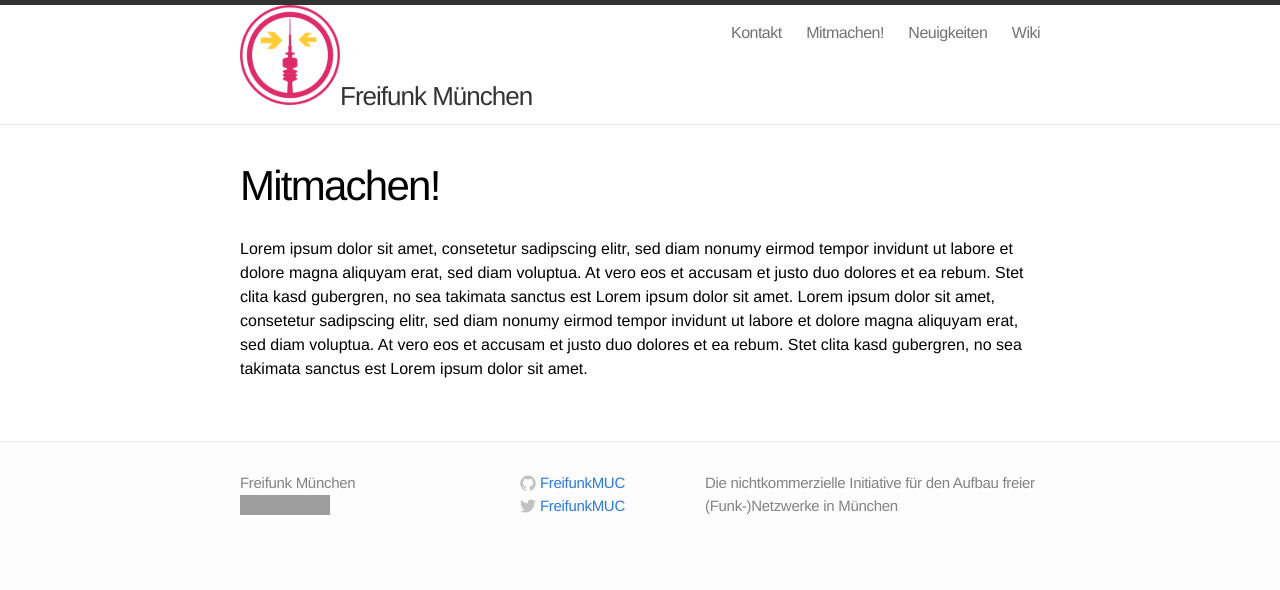
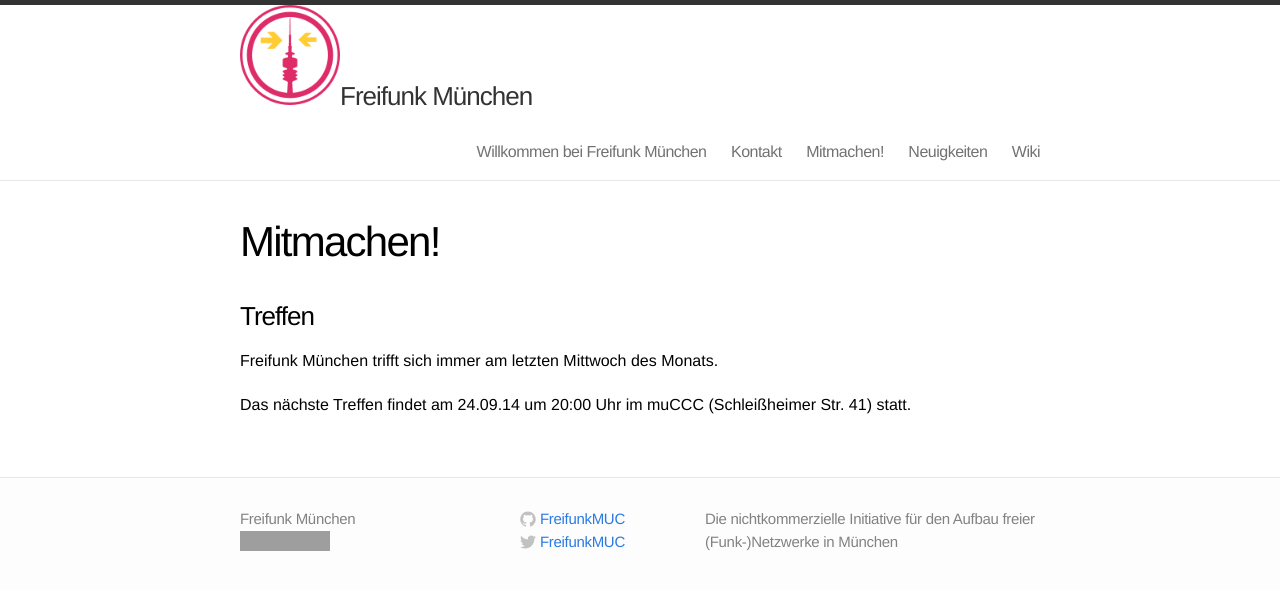
Before and after one commit to freifunkMUC/freifunkmuc.github.io, a Jekyll site: the page built from mitmachen.md, in a window 1280 px wide. Shown: the top 590 px of the page. Built offline with Jekyll 4.4.1, drawn with Linux system fonts in a browser that asks for light colours; grey boxes are pictures that could not be loaded.

Commit message:
kleine Aenderung der Startseite, Termin unter Mitmachen eingefuegt

```diff
--- a/mitmachen.md
+++ b/mitmachen.md
@@ -4,4 +4,10 @@ title: Mitmachen!
 permalink: /mitmachen/
 ---
 
-Lorem ipsum dolor sit amet, consetetur sadipscing elitr, sed diam nonumy eirmod tempor invidunt ut labore et dolore magna aliquyam erat, sed diam voluptua. At vero eos et accusam et justo duo dolores et ea rebum. Stet clita kasd gubergren, no sea takimata sanctus est Lorem ipsum dolor sit amet. Lorem ipsum dolor sit amet, consetetur sadipscing elitr, sed diam nonumy eirmod tempor invidunt ut labore et dolore magna aliquyam erat, sed diam voluptua. At vero eos et accusam et justo duo dolores et ea rebum. Stet clita kasd gubergren, no sea takimata sanctus est Lorem ipsum dolor sit amet.
+### Treffen
+
+Freifunk München trifft sich immer am letzten Mittwoch des Monats.
+
+Das nächste Treffen findet am
+24.09.14 um 20:00 Uhr
+im muCCC (Schleißheimer Str. 41) statt.
```
Also changed, not shown: index.md (+4 -7 lines).
